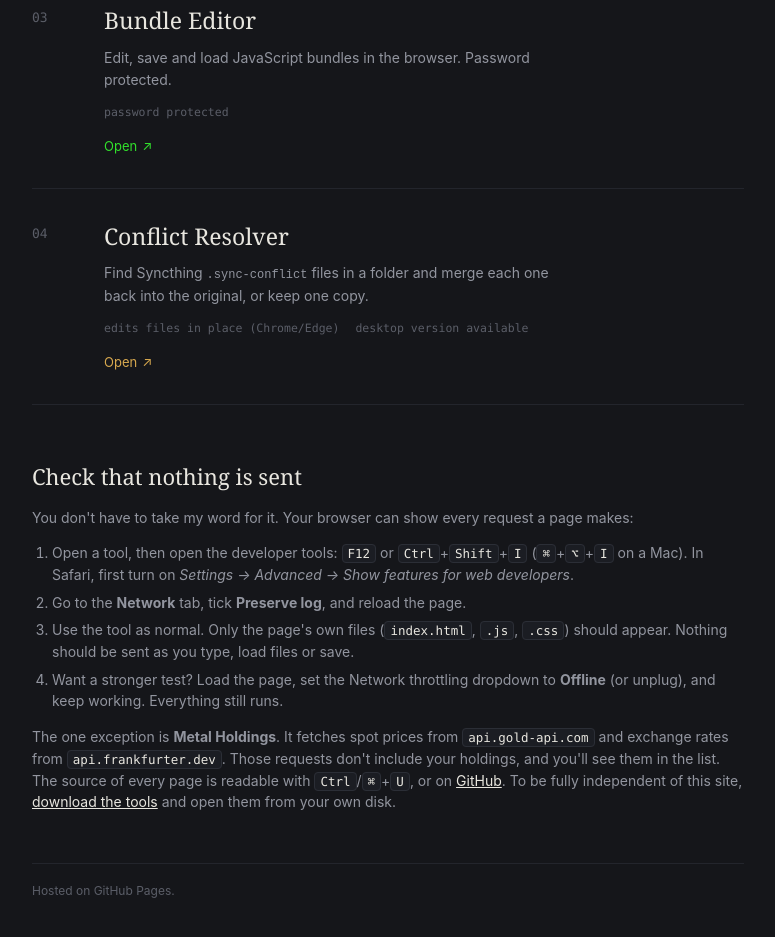
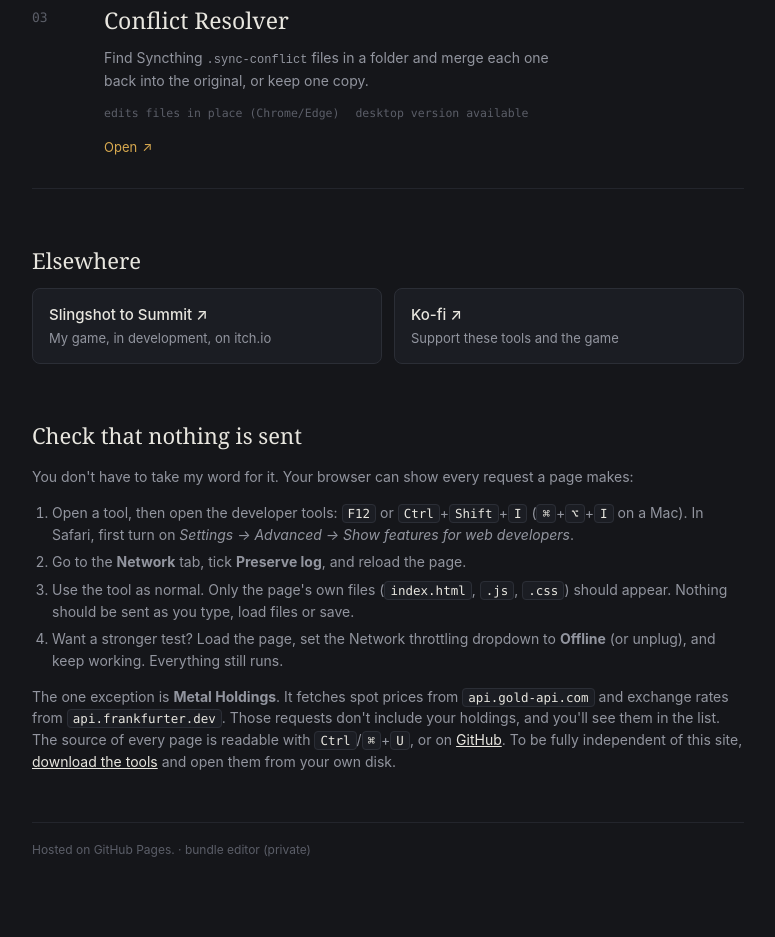
Before and after one commit to icedpotat/icedpotat.github.io, a plain HTML site: page index.html in a window 1280 px wide. Shown: the part 725-1662 px from the top of the page, without its empty margins (252-1027 px from the left). Drawn offline with Linux system fonts and the light colour scheme.

Commit message:
Move Bundle Editor to private footer link
Remove the Bundle Editor from the project list and downloads page, while retaining access through a subdued footer link. Add Elsewhere links for the game and Ko-fi.

```diff
--- a/index.html
+++ b/index.html
@@ -77,6 +77,13 @@
   .nav{display:flex;gap:18px;margin-top:18px;font-size:14px;}
   .nav a{color:var(--text-dim);}
   .nav a:hover{color:var(--text);}
+  .links{display:flex;flex-wrap:wrap;gap:12px;margin-top:4px;}
+  .links a{display:block;flex:1 1 240px;padding:14px 16px;border:1px solid var(--border);border-radius:8px;text-decoration:none;background:var(--panel);}
+  .links a:hover{border-color:var(--text-faint);}
+  .links strong{display:block;font-weight:500;color:var(--text);}
+  .links span{color:var(--text-dim);font-size:13px;}
+  footer .private{color:var(--text-faint);text-decoration:none;}
+  footer .private:hover{color:var(--text-dim);}
 </style>
 </head>
 <body>
@@ -115,20 +122,8 @@
         </div>
       </a>
 
-      <a class="entry" href="projects/bundleeditor/" style="--accent:#32e12c;">
+      <a class="entry" href="projects/conflict-resolver/" style="--accent:#d8a94f;">
         <span class="no">03</span>
-        <div>
-          <h2>Bundle Editor</h2>
-          <p class="desc">Edit, save and load JavaScript bundles in the browser. Password protected.</p>
-          <div class="meta">
-            <span>password protected</span>
-          </div>
-          <span class="open">Open <span class="arrow">↗</span></span>
-        </div>
-      </a>
-
-      <a class="entry" href="projects/conflict-resolver/" style="--accent:#d8a94f;">
-        <span class="no">04</span>
         <div>
           <h2>Conflict Resolver</h2>
           <p class="desc">Find Syncthing <code style="font-size:12px">.sync-conflict</code> files in a folder and merge each one back into the original, or keep one copy.</p>
@@ -145,6 +140,14 @@
 
     </div>
 
+    <section class="section" id="elsewhere">
+      <h2>Elsewhere</h2>
+      <div class="links">
+        <a href="https://icepot.itch.io/slingshot-to-summit" target="_blank" rel="noopener"><strong>Slingshot to Summit ↗</strong><span>My game, in development, on itch.io</span></a>
+        <a href="https://ko-fi.com/ipotato" target="_blank" rel="noopener"><strong>Ko-fi ↗</strong><span>Support these tools and the game</span></a>
+      </div>
+    </section>
+
     <section class="section" id="verify">
       <h2>Check that nothing is sent</h2>
       <p>You don't have to take my word for it. Your browser can show every request a page makes:</p>
@@ -157,7 +160,7 @@
       <p>The one exception is <strong>Metal Holdings</strong>. It fetches spot prices from <code>api.gold-api.com</code> and exchange rates from <code>api.frankfurter.dev</code>. Those requests don't include your holdings, and you'll see them in the list. The source of every page is readable with <kbd>Ctrl</kbd>/<kbd>⌘</kbd>+<kbd>U</kbd>, or on <a href="https://github.com/icedpotat/icedpotat.github.io">GitHub</a>. To be fully independent of this site, <a href="downloads/">download the tools</a> and open them from your own disk.</p>
     </section>
 
-    <footer>Hosted on GitHub Pages.</footer>
+    <footer>Hosted on GitHub Pages. · <a class="private" href="projects/bundleeditor/">bundle editor (private)</a></footer>
   </div>
 </body>
 </html>
```
Also changed, not shown: downloads/index.html (+0 -1 lines).
